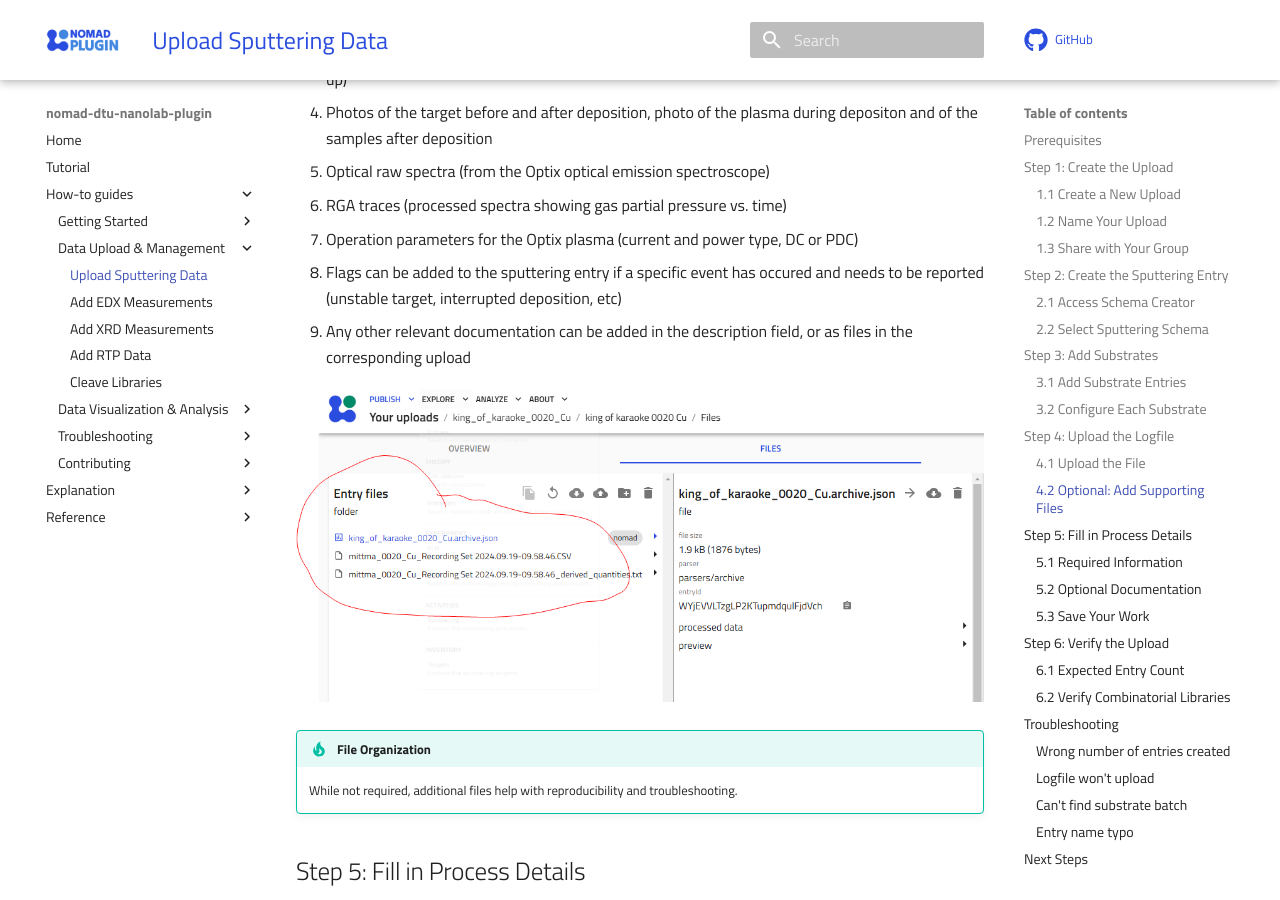
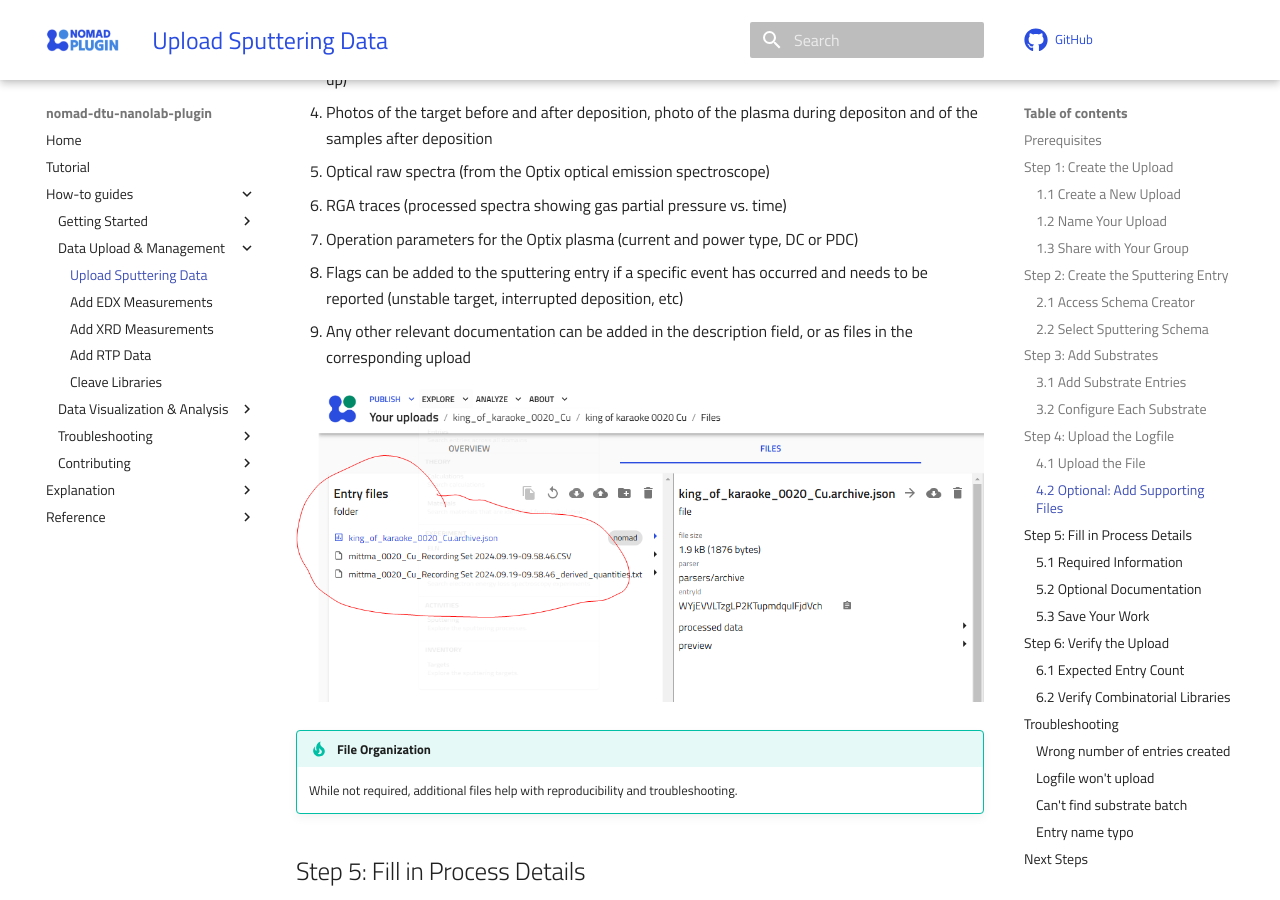
Before and after one commit to DTU-Nanolab-materials-discovery/nomad-dtu-nanolab-plugin, an MkDocs documentation site: the page built from docs/how_to/upload-sputtering-data.md, in a window 1280 px wide and 900 px high, scrolled down 7610 px. Built offline with MkDocs 1.6.1 and Material for MkDocs 9.7.7, drawn with Linux system fonts in a browser that asks for light colours; comment, search, counter and statistics services are not loaded.

Commit message:
Update docs/how_to/upload-sputtering-data.md
Co-authored-by: Copilot <175728472+Copilot@users.noreply.github.com>

```diff
--- a/docs/how_to/upload-sputtering-data.md
+++ b/docs/how_to/upload-sputtering-data.md
@@ -158,7 +158,7 @@ You can add additional files to provide complete documentation:
    - Optical raw spectra (from the Optix optical emission spectroscope)
    - RGA traces (processed spectra showing gas partial pressure vs. time)
    - Operation parameters for the Optix plasma (current and power type, DC or PDC)
-   - Flags can be added to the sputtering entry if a specific event has occured and needs to be reported (unstable target, interrupted deposition, etc)
+   - Flags can be added to the sputtering entry if a specific event has occurred and needs to be reported (unstable target, interrupted deposition, etc)
    - Any other relevant documentation can be added in the description field, or as files in the corresponding upload
 
 
```
